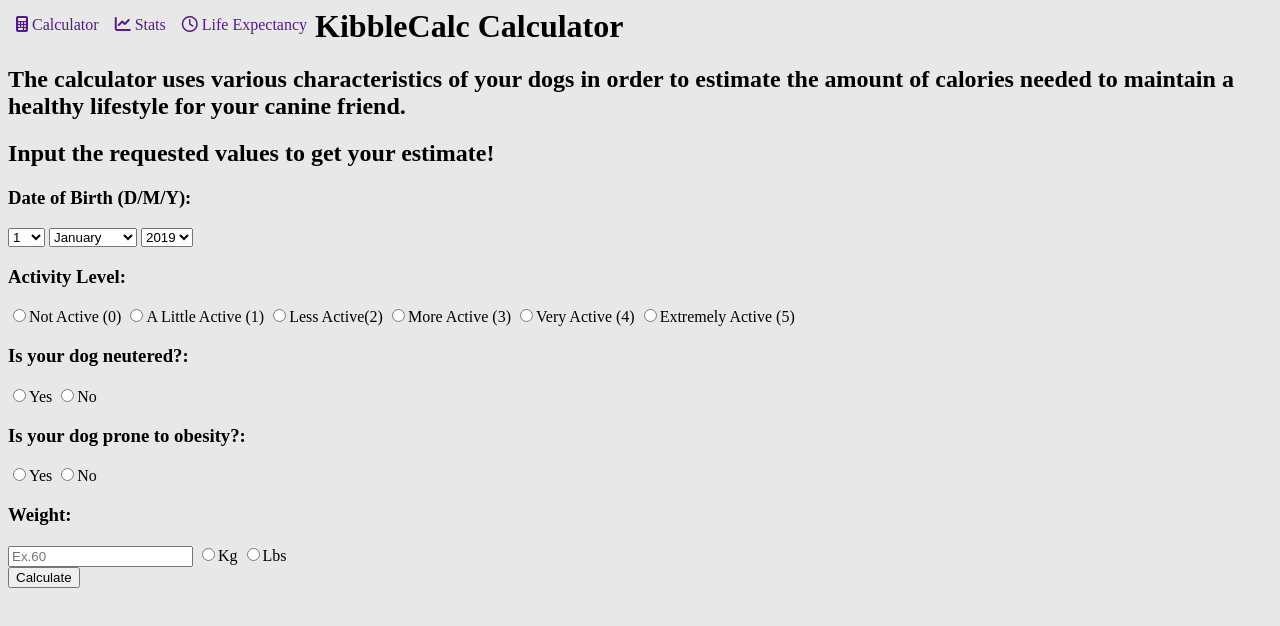
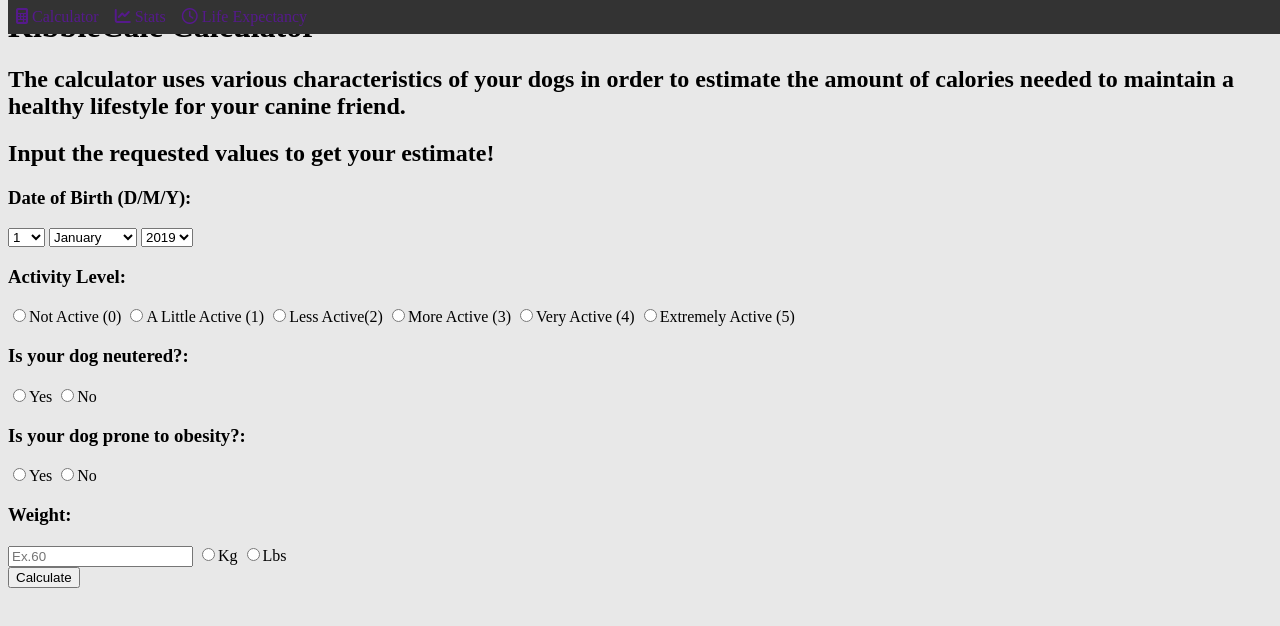
Before and after one commit to lukec11/MAHacksV, a website: page www/index.html in a window 1280 px wide. Drawn offline with Linux system fonts and the light colour scheme.

Commit message:
Edits
Edits

```diff
--- a/www/css/style.css
+++ b/www/css/style.css
@@ -3,8 +3,14 @@ body {
 }
 ul {
   list-style-type: none;
+  padding: 0;
+  overflow: hidden;
+  background-color: #333;
   margin: 0;
-  padding: 0;
+  float: left;
+  position: fixed;
+  top: 0;
+  width: 100%;
 }
 li {
   display: inline;
```
Also changed, not shown: www/index.html (+0 -1 lines).
